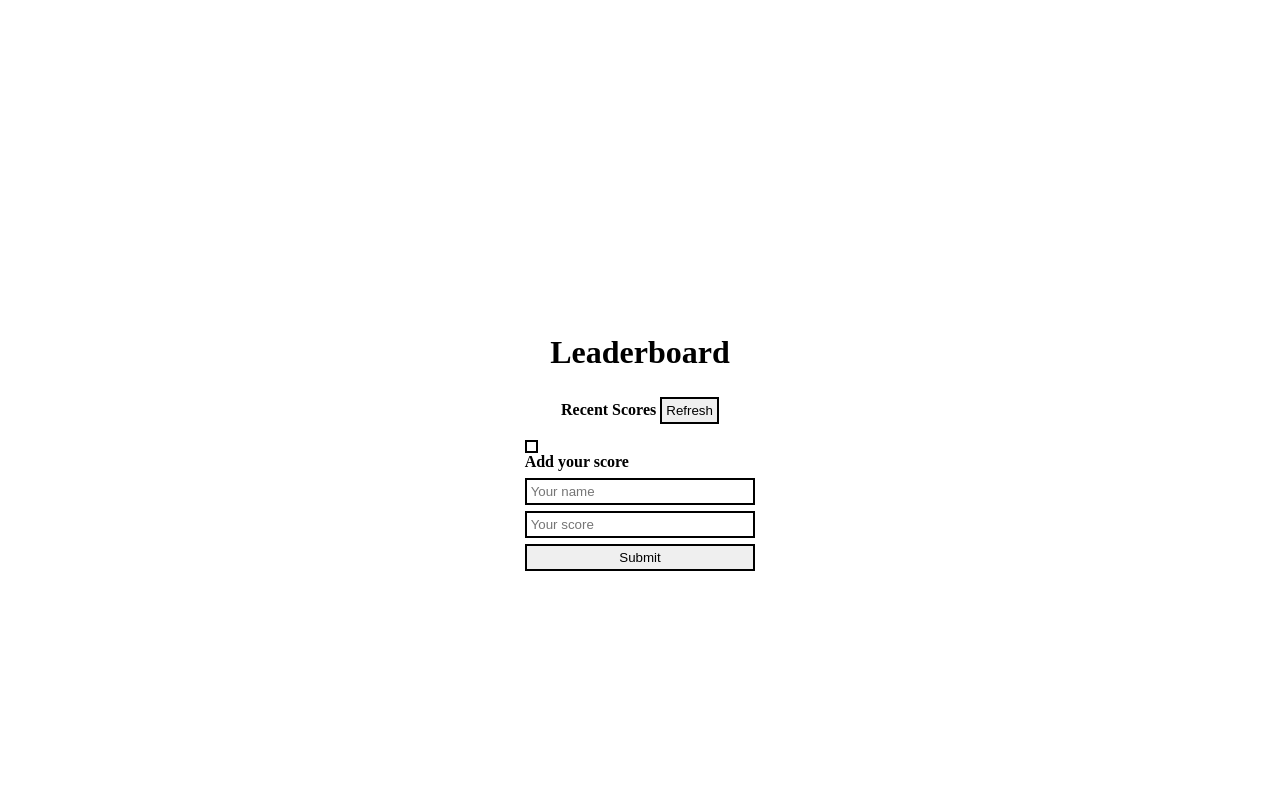
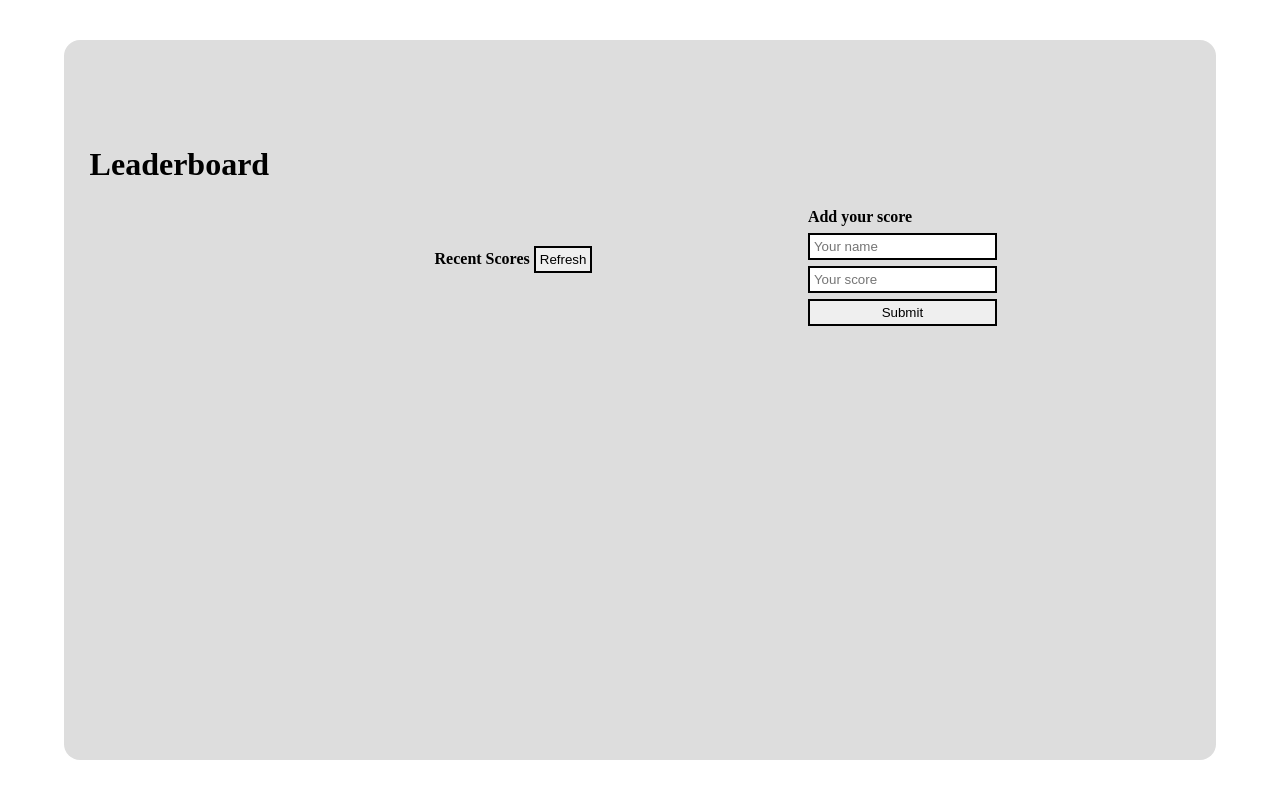
Before and after one commit to taldr27/Leaderboard, a website built with webpack: page src/index.html in a window 1280 px wide. Built offline with nearby package versions, Linux system fonts and the light colour scheme; no server answers.

Commit message:
Add style for table and buttons

```diff
--- a/src/index.css
+++ b/src/index.css
@@ -27,6 +27,32 @@ span {
   min-width: 40%;
 }
 
+.big-container {
+  background-color: #ddd;
+  width: 90%;
+  min-height: 90vh;
+  border-radius: 1em;
+}
+
+.main-container {
+  display: flex;
+  flex-direction: row;
+  justify-content: center;
+  align-items: center;
+  gap: 4em;
+}
+
+#score-form-container {
+  display: flex;
+  flex-direction: column;
+  align-self: baseline;
+}
+
+table {
+  border-collapse: collapse;
+  width: 100%;
+}
+
 td,
 th {
   border: 1px solid rgb(190, 190, 190);
```
